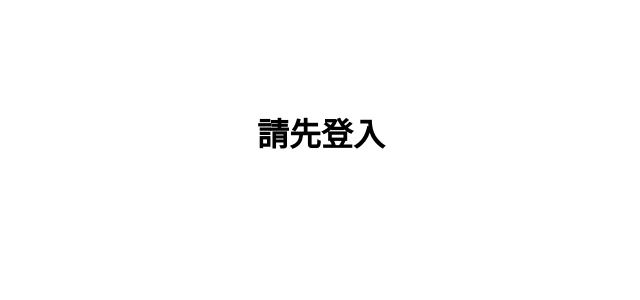
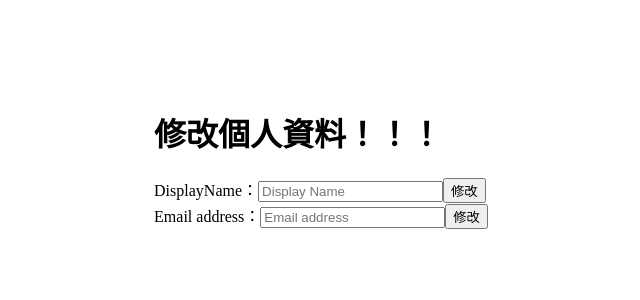
Before and after one commit to Bobo100/Homework-07-SSO-login, a Next.js app: page /update in a window 1280 px wide. Shown: the top 300 px of the page, without its empty margins (319-959 px from the left). Built offline with nearby package versions, Linux system fonts and the light colour scheme; no server answers.

Commit message:
將監聽狀態放到useContext去

```diff
--- a/components/RoutesLink.tsx
+++ b/components/RoutesLink.tsx
@@ -1,16 +1,13 @@
 import Link from "next/link"
 import { useRouter } from "next/router"
-import { auth } from "../lib/init-firebase"
 import SignOutComponents from "./SignOutComponents"
-import { User, onAuthStateChanged } from "firebase/auth"
-import { useState, useEffect } from "react"
+import { useContext } from "react"
+import { AppContext } from "../components/useContext/authUseContext"
 const RouterLink = () => {
     const router = useRouter()
-    const [user, setUser] = useState<User | null>(null);
-    useEffect(() => {
-        const unsubscribe = onAuthStateChanged(auth, setUser);
-        return unsubscribe;
-    }, [auth]);
+
+    const user = useContext(AppContext);
+
     if (!user) return (
         <>
             <Link href="/" className={router.pathname === "/" ? "active" : ""}>回到首頁</Link>
@@ -25,7 +22,7 @@ const RouterLink = () => {
         <>
             <Link href="/" className={router.pathname === "/" ? "active" : ""}>回到首頁</Link>
             <div className="flex justify-end items-center flex-grow">
-                <Link href="/update" className={router.pathname === "/update" ? "active" : ""}>{user.displayName} {user.email}</Link>
+                <Link href="/update" className={router.pathname === "/update" ? "active" : ""}>{user.user?.displayName} {user.user?.email}</Link>
                 <Link href="/signup" className={router.pathname === "/signup" ? "active" : ""}>註冊</Link>
                 <SignOutComponents />
             </div>
--- /dev/null
+++ b/components/useContext/authUseContext.tsx
@@ -0,0 +1,31 @@
+import { User, onAuthStateChanged } from "firebase/auth";
+import { createContext, useContext, useEffect, useState } from "react";
+import { auth } from "../../lib/init-firebase";
+
+interface AppContextValue {
+    user: User | null;
+}
+
+export const AppContext = createContext<AppContextValue>({
+    user: null,
+});
+
+export const useAppContext = (): AppContextValue => useContext(AppContext);
+
+interface AppProviderProps {
+    children: React.ReactNode;
+}
+
+export const AppProvider: React.FC<AppProviderProps> = ({ children }) => {
+    const [user, setUser] = useState<User | null>(null);
+    useEffect(() => {
+        const unsubscribe = onAuthStateChanged(auth, setUser);
+        return unsubscribe;
+    }, []);
+
+    const value: AppContextValue = {
+        user,
+    };
+
+    return <AppContext.Provider value={value}>{children}</AppContext.Provider>;
+};
--- a/pages/_app.tsx
+++ b/pages/_app.tsx
@@ -1,26 +1,19 @@
 import { Provider } from 'react-redux';
 import '../styles/global.scss'
 import 'tailwindcss/tailwind.css'
-import { store } from '../components/redux/store/store';
-import { User, onAuthStateChanged } from 'firebase/auth';
-import { useState, useEffect } from 'react';
-import { auth } from '../lib/init-firebase';
+import { AppProvider } from '../components/useContext/authUseContext';
 
 interface AppProps {
   Component: React.ComponentType;
   pageProps: any;
 }
+
+
 function App({ Component, pageProps }: AppProps) {
-  const [user, setUser] = useState<User | null>(null);
-  useEffect(() => {
-    const unsubscribe = onAuthStateChanged(auth, setUser);
-    return unsubscribe;
-  }, [auth]);
-
   return (
-    <Provider store={store}>
-      <Component {...pageProps} user={user} />
-    </Provider>
+    <AppProvider>
+      <Component {...pageProps} />
+    </AppProvider>
   )
 }
 
--- a/pages/update.tsx
+++ b/pages/update.tsx
@@ -1,18 +1,11 @@
-import React, { useEffect, useState } from 'react';
+import React, { useContext, useEffect, useState } from 'react';
 import Layout from '../components/layout';
 import Head from 'next/head';
 import UpdateProfile from '../components/UpdateProfile';
-import { auth } from '../lib/init-firebase';
-import { User, onAuthStateChanged } from 'firebase/auth';
-import { setUser } from '../components/redux/slice/userDataSlice';
+import { AppContext } from '../components/useContext/authUseContext';
 const Update = () => {
 
-    const [user, setUser] = useState<User | null>(null);
-    useEffect(() => {
-        const unsubscribe = onAuthStateChanged(auth, setUser);
-        return unsubscribe;
-    }, [auth]);
-
+    const user = useContext(AppContext);
     if (!user) return (
         <Layout>
             <Head>
@@ -24,14 +17,13 @@ const Update = () => {
         </Layout>
     )
 
-
     return (
         <Layout>
             <Head>
                 <title>修改資料</title>
             </Head>
             <div className='m-5'>
-                <UpdateProfile name={user.displayName} mail={user.email || ''} />
+                <UpdateProfile name={user.user?.displayName || ''} mail={user.user?.email || ''} />
             </div>
         </Layout>
     )
```
Also changed, not shown: pages/index.tsx (+8 -5 lines), pages/signin.tsx (+6 -3 lines).
